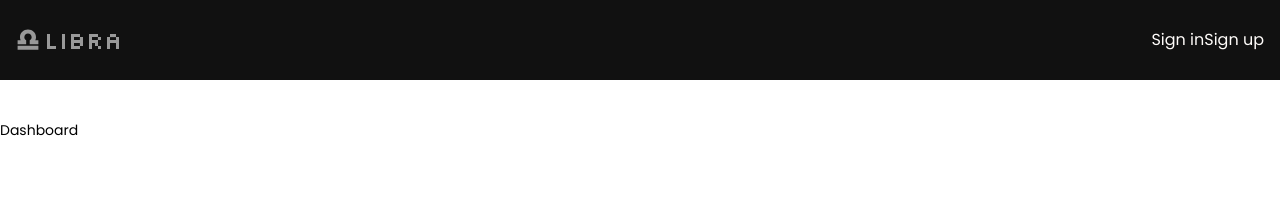
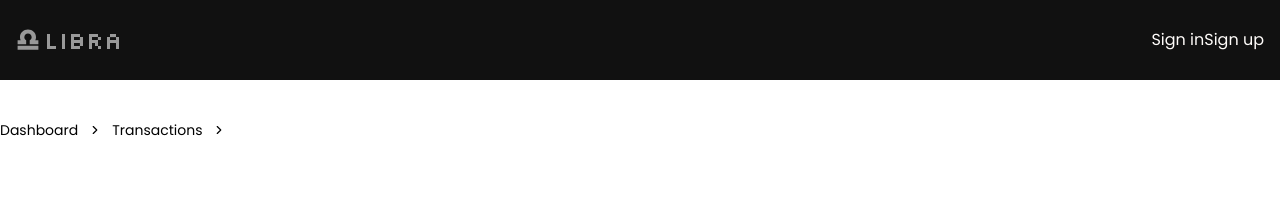
Before and after one commit to Nimira43/Libra, a Next.js app: page /dashboard/transactions/new in a window 1280 px wide. Shown: the top 210 px of the page. Built offline with nearby package versions, Linux system fonts and the light colour scheme; no server answers; a web font is replaced by a local one.

Commit message:
BreadCrumb links -2

```diff
--- a/app/dashboard/transactions/new/page.tsx
+++ b/app/dashboard/transactions/new/page.tsx
@@ -1,4 +1,4 @@
-import { Breadcrumb, BreadcrumbItem, BreadcrumbLink, BreadcrumbList } from '@/components/ui/breadcrumb'
+import { Breadcrumb, BreadcrumbItem, BreadcrumbLink, BreadcrumbList, BreadcrumbSeparator } from '@/components/ui/breadcrumb'
 import Link from 'next/link'
 
 export default function NewTransactionPage() {
@@ -13,6 +13,15 @@ export default function NewTransactionPage() {
               </Link>
             </BreadcrumbLink>
           </BreadcrumbItem>
+          <BreadcrumbSeparator />
+          <BreadcrumbItem>
+            <BreadcrumbLink asChild>
+              <Link href='/dashboard/transactions'>
+                Transactions
+              </Link>
+            </BreadcrumbLink>
+          </BreadcrumbItem>
+          <BreadcrumbSeparator />
         </BreadcrumbList>
       </Breadcrumb>
     </div>
```
